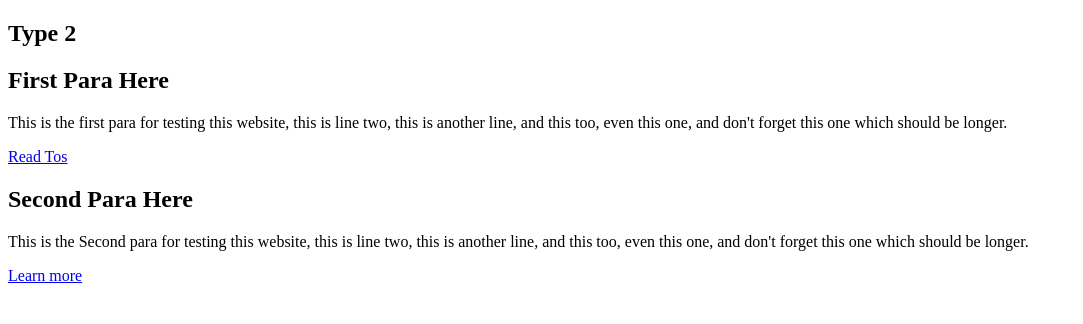
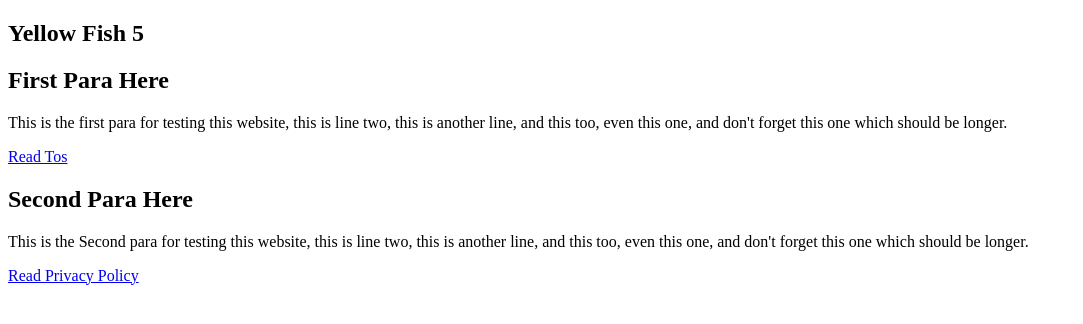
Before and after one commit to Unknown5Mystery/YF5, a plain HTML site: page index.html in a window 1280 px wide. Shown: the whole page, without its empty margins (0-1083 px from the left). Drawn offline with Linux system fonts and the light colour scheme.

Commit message:
Update index.html

```diff
--- a/index.html
+++ b/index.html
@@ -1,12 +1,12 @@
 <!DOCTYPE HTML>
 <html>
 <head>
-<h2>Type 2</h2>
+<h2>Yellow Fish 5</h2>
 <h2 class="major">First Para Here</h2>
 <p>This is the first para for testing this website, this is line two, this is another line, and this too, even this one, and don't forget this one which should be longer.</p>
 <a href="#" class="special">Read Tos</a>
 <h2 class="major">Second Para Here</h2>
 <p>This is the Second para for testing this website, this is line two, this is another line, and this too, even this one, and don't forget this one which should be longer.</p>
-<a href="#" class="special">Learn more</a>
+<a href="#" class="special">Read Privacy Policy</a>
 </body>
 </html>
```
